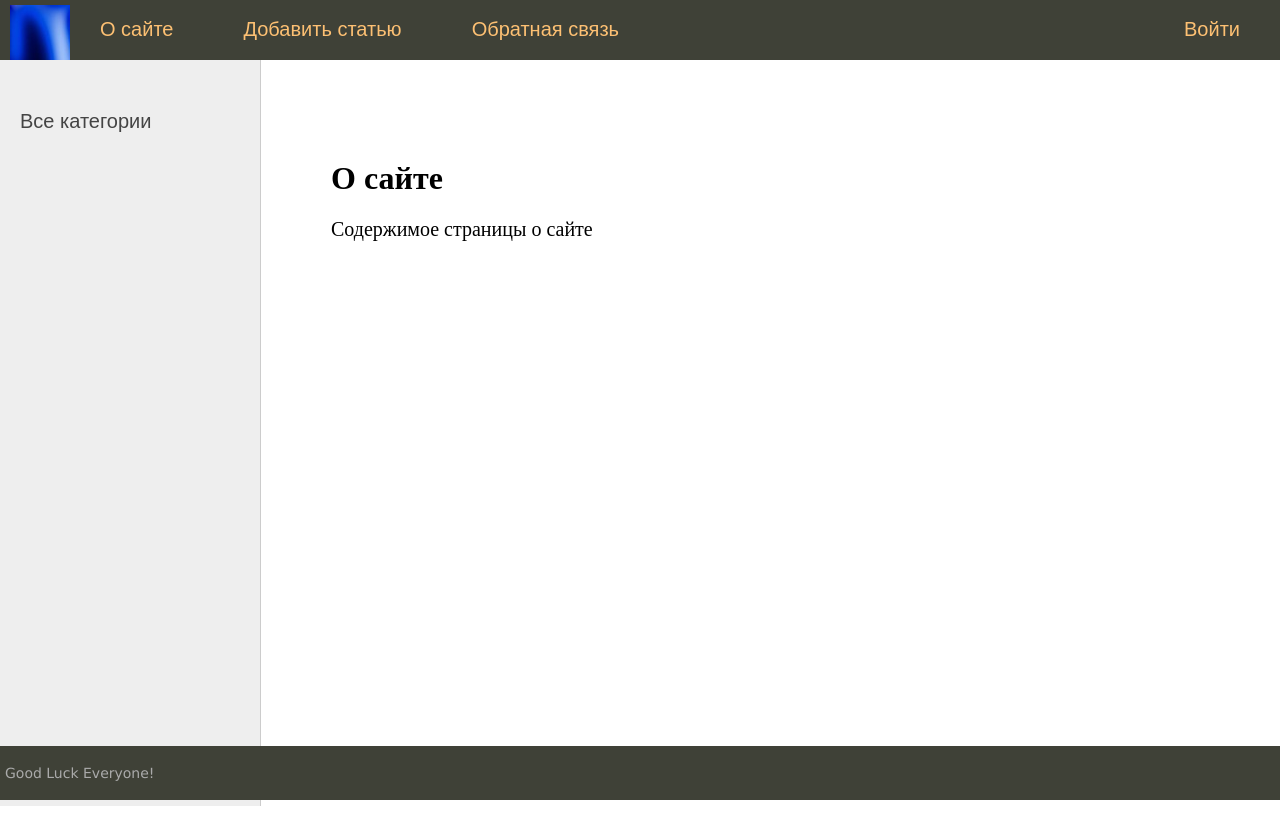
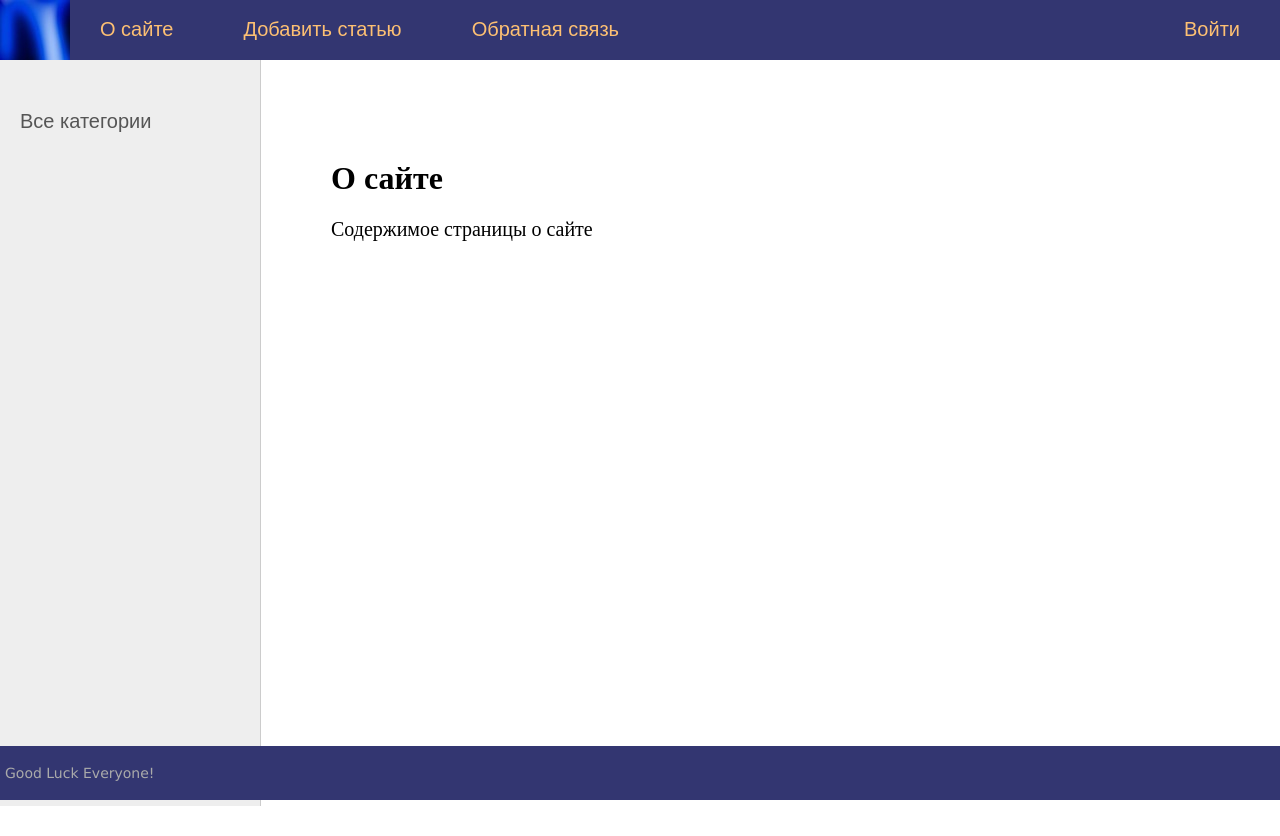
Before and after one commit to Nekspert/Good-Good-Django, a Django app: page /about/ in a window 1280 px wide. Run offline with Django 5.2, Linux system fonts and the light colour scheme.

Commit message:
Fix: updated colors in styles.css

```diff
--- a/sitewomen/women/static/women/css/styles.css
+++ b/sitewomen/women/static/women/css/styles.css
@@ -4,7 +4,7 @@ html, body {
     padding: 0;
     height: 100%;
     width: 100%;
-    color: #444;
+    color: #888;
 }
 
 a {
@@ -13,7 +13,7 @@ a {
 }
 
 a:hover {
-    color: #CC0000;
+    color: darkviolet;
     text-decoration: underline;
 }
 
@@ -41,7 +41,7 @@ p.link-read-post {
 p.link-read-post a {
     padding: 10px;
     min-width: 100px;
-    background: #333671;
+    background: darkseagreen;
     color: #fff;
     text-decoration: none;
 }
@@ -51,7 +51,7 @@ div.article-panel {
     padding: 5px 10px 5px 10px;
     box-sizing: border-box;
     overflow: hidden;
-    color: #555;
+    color: #222555;
 }
 
 div.article-panel p.first {
@@ -89,12 +89,12 @@ ul.list-articles li {
 }
 
 .header {
-    background: #3F4137;
+    background: #333671;
     height: 60px;
 }
 
 .logo {
-    background: url('../images/logo.png') no-repeat 10px 5px;
+    background: url('../images/logo.png') no-repeat;
     width: 70px;
     height: 60px;
 }
@@ -104,7 +104,7 @@ ul.mainmenu {
     margin: 0;
     padding: 0;
     height: 60px;
-    color: #fdc073;
+    color: #fde673;
     font-size: 20px;
     overflow: hidden;
 }
@@ -213,12 +213,12 @@ div.button {
 }
 
 .left-chapters ul li a {
-    color: #444;
+    color: #555;
     text-decoration: none;
 }
 
 .left-chapters ul li a:hover {
-    color: #CC0000;
+    color: royalblue;
 }
 
 .left-chapters ul li.share {
@@ -394,7 +394,7 @@ ul.lang-list li a:hover {
 .topic-subject .topic-text {
     display: inline-block;
     font-size: 28px;
-    color: #777;
+    color: #888;
     padding: 0 10px 0 10px;
     margin-left: 30px;
     background: #fff;
@@ -464,7 +464,7 @@ ul.lang-list li a:hover {
 #footer {
     box-sizing: border-box;
 
-    background: #3F4137;
+    background: #333671;
     padding: 5px;
     color: #aaa;
     font-size: 14px;
```
